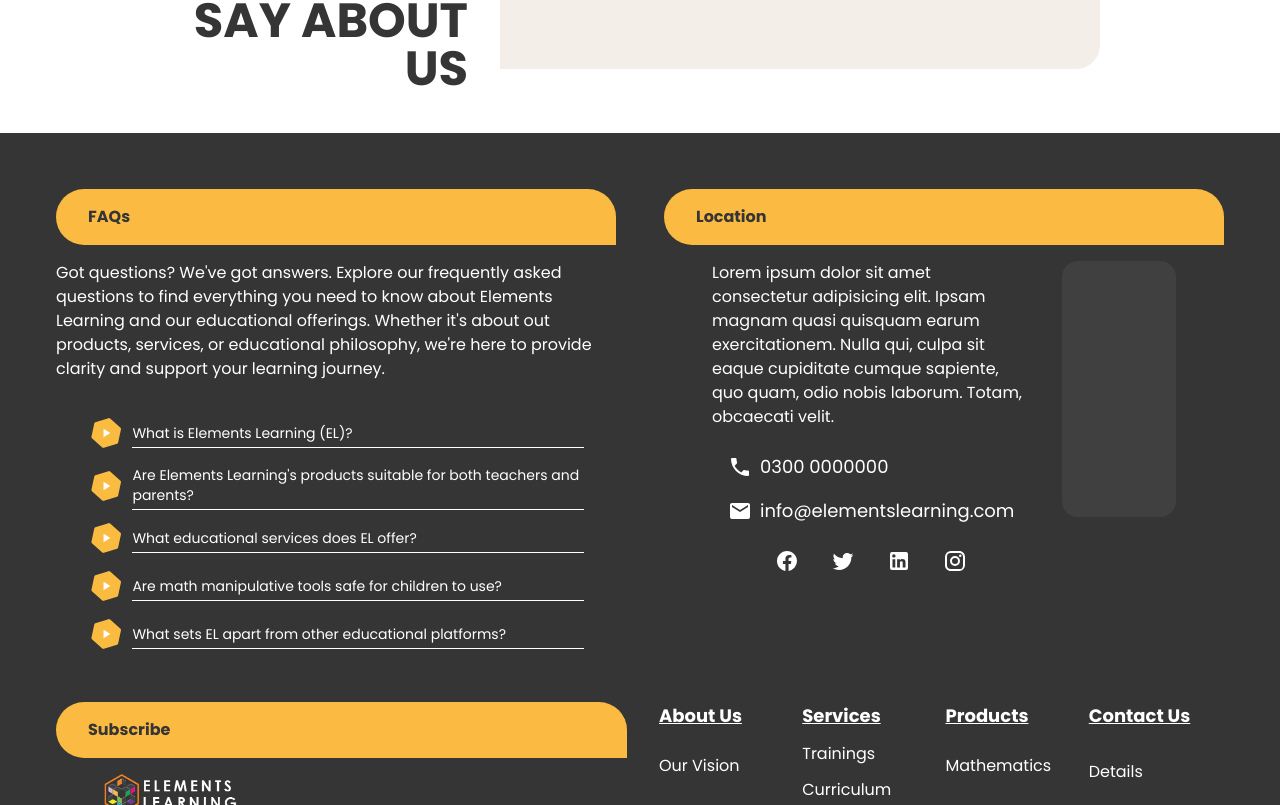
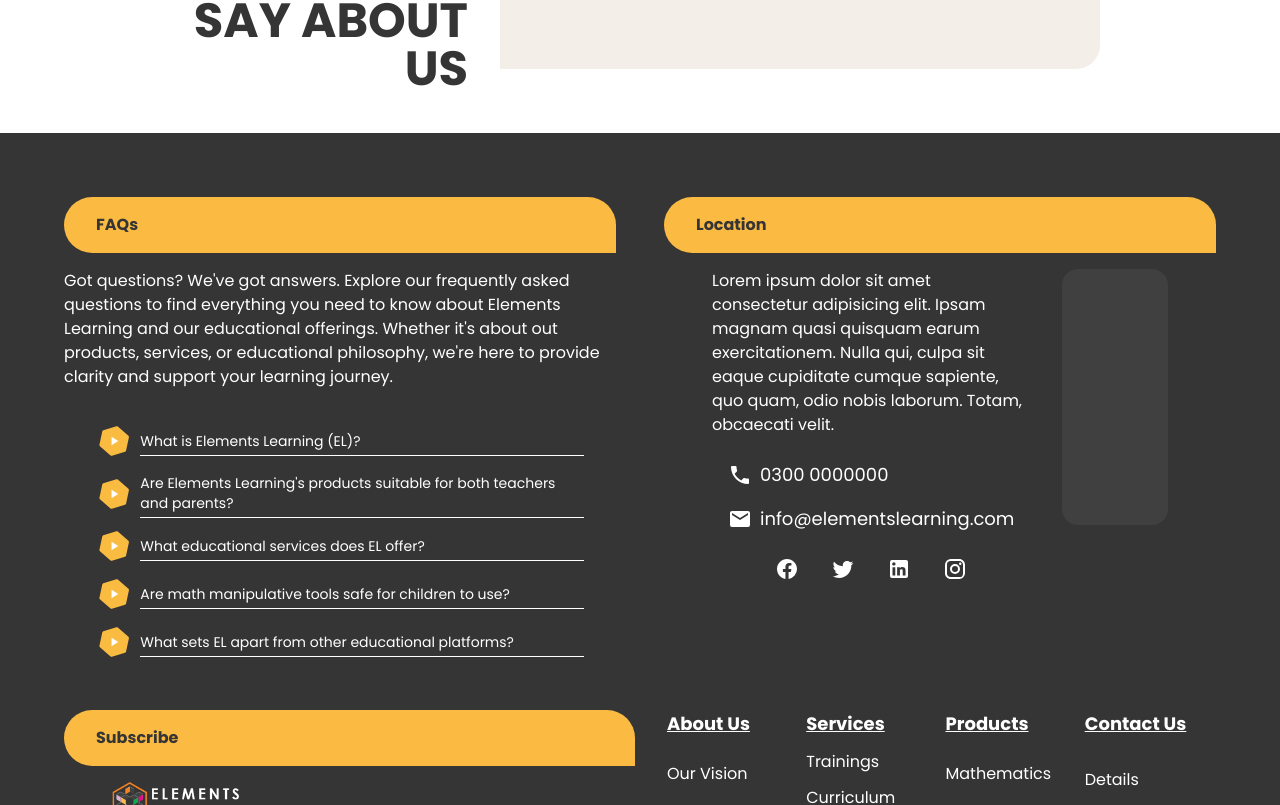
Before and after one commit to TahaShah141/elements-learning, a React (Vite) app: page / in a window 1280 px wide. Shown: the part 2955-3760 px from the top of the page. Built offline with nearby package versions, Linux system fonts and the light colour scheme.

Commit message:
change padding

```diff
--- a/src/components/Footer.jsx
+++ b/src/components/Footer.jsx
@@ -3,7 +3,7 @@ import { LinkButton } from "./LinkButton"
 
 export const Footer = () => {
   return (
-    <footer className="bg-[#353535] p-4">
+    <footer className="bg-[#353535] p-6">
       <div className="border-b border-white w-full flex flex-col py-4 gap-4 sm:gap-12 sm:p-10 justify-center">
 
         <div className="flex xl:flex-1 gap-12 flex-col xl:flex-row">
```
